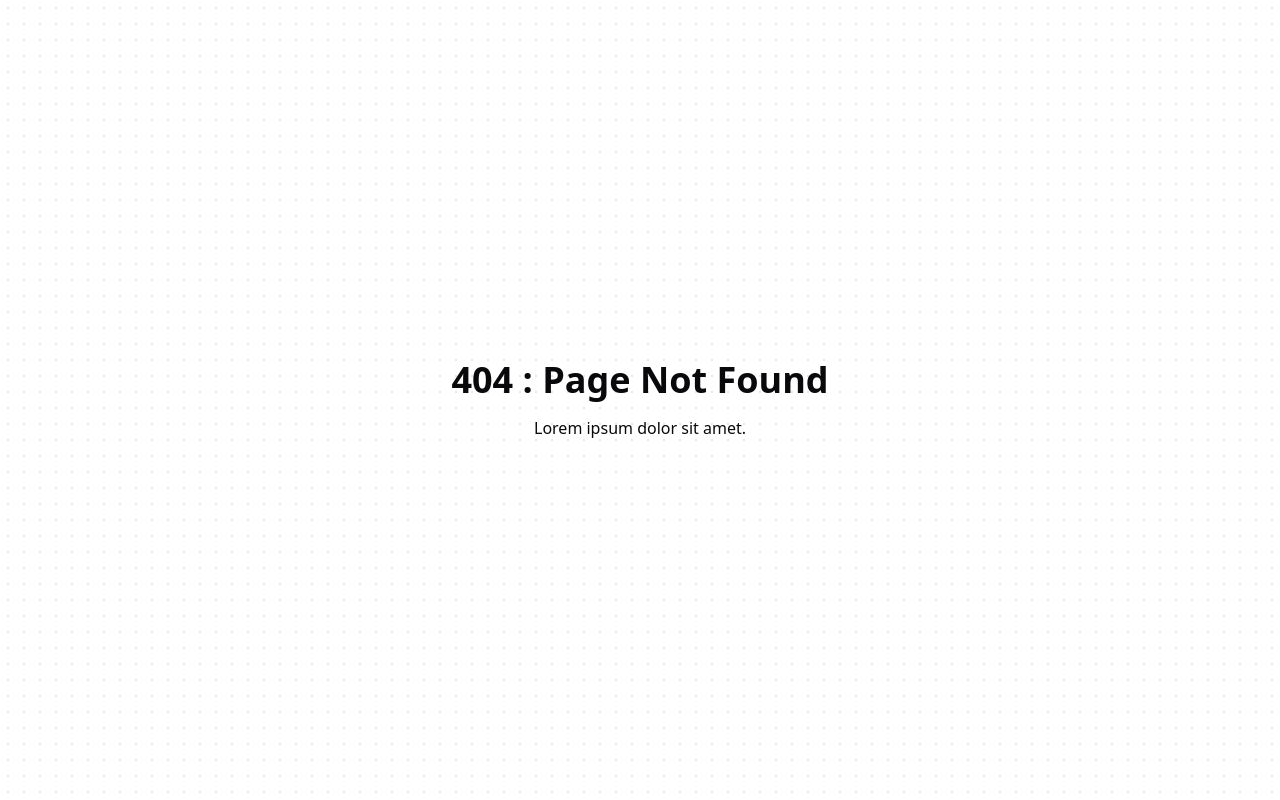
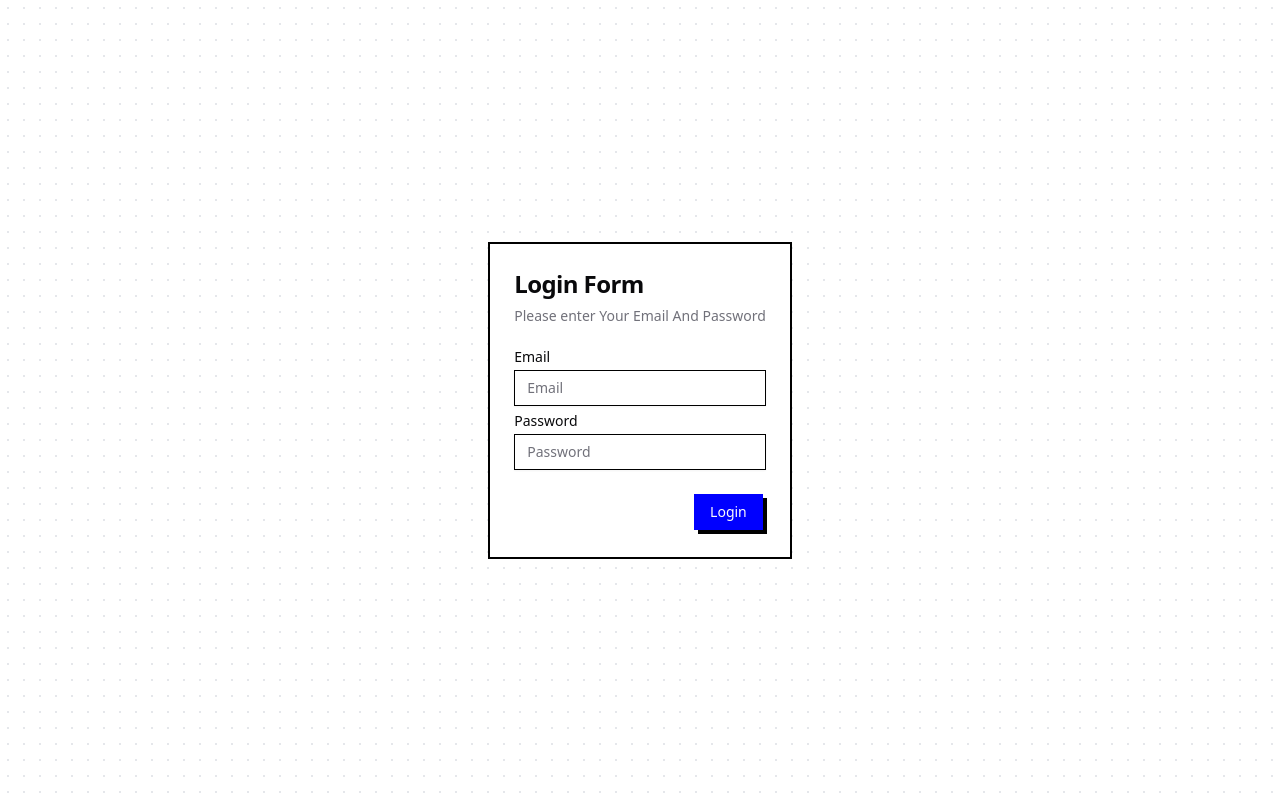
Before and after one commit to hakim-firman/react-boilerplate, a React (Vite) app: page /login in a window 1280 px wide. Before the commit this address had no page. Built offline with nearby package versions, Linux system fonts and the light colour scheme.

Commit message:
feature ✨ implement styled login form with email and password inputs

```diff
--- a/package.json
+++ b/package.json
@@ -10,16 +10,20 @@
     "preview": "vite preview"
   },
   "dependencies": {
+    "@hookform/resolvers": "^3.9.1",
+    "@radix-ui/react-label": "^2.1.1",
     "@radix-ui/react-slot": "^1.1.1",
     "class-variance-authority": "^0.7.1",
     "clsx": "^2.1.1",
     "lucide-react": "^0.468.0",
     "react": "^18.3.1",
     "react-dom": "^18.3.1",
+    "react-hook-form": "^7.54.1",
     "react-hot-toast": "^2.4.1",
     "react-router": "^7.0.2",
     "tailwind-merge": "^2.5.5",
-    "tailwindcss-animate": "^1.0.7"
+    "tailwindcss-animate": "^1.0.7",
+    "zod": "^3.24.1"
   },
   "devDependencies": {
     "@eslint/js": "^9.15.0",
--- a/src/App.jsx
+++ b/src/App.jsx
@@ -3,6 +3,7 @@ import toast, { Toaster } from 'react-hot-toast';
 import { Home } from './pages/Home';
 import { BrowserRouter, Routes, Route } from "react-router";
 import NotFound from './pages/NotFound';
+import { Login } from './pages/Auth/Login';
 function App() {
   const notify = () => toast('Here is your toast.');
   return (
@@ -30,6 +31,13 @@ function App() {
             }
           />
           <Route
+            path="/login"
+            element={
+              <Login/>
+            }
+          />
+
+          <Route
             path='*'
             element={
               <NotFound/>
--- a/src/components/ui/button.jsx
+++ b/src/components/ui/button.jsx
@@ -5,7 +5,7 @@ import { cva } from "class-variance-authority";
 import { cn } from "@/lib/utils"
 
 const buttonVariants = cva(
-  "inline-flex items-center justify-center gap-2 whitespace-nowrap  text-sm font-medium transition-colors focus-visible:outline-none focus-visible:ring-1 focus-visible:ring-ring disabled:pointer-events-none disabled:opacity-50 [&_svg]:pointer-events-none [&_svg]:size-4 [&_svg]:shrink-0",
+  "inline-flex items-center justify-center gap-2 whitespace-nowrap rounded-none text-sm font-medium transition-colors focus-visible:outline-none focus-visible:ring-1 focus-visible:ring-ring disabled:pointer-events-none disabled:opacity-50 [&_svg]:pointer-events-none [&_svg]:size-4 [&_svg]:shrink-0",
   {
     variants: {
       variant: {
--- /dev/null
+++ b/src/components/ui/card.jsx
@@ -0,0 +1,50 @@
+import * as React from "react"
+
+import { cn } from "@/lib/utils"
+
+const Card = React.forwardRef(({ className, ...props }, ref) => (
+  <div
+    ref={ref}
+    className={cn("rounded-none border-2 border-black bg-card text-card-foreground ", className)}
+    {...props} />
+))
+Card.displayName = "Card"
+
+const CardHeader = React.forwardRef(({ className, ...props }, ref) => (
+  <div
+    ref={ref}
+    className={cn("flex flex-col space-y-1.5 p-6", className)}
+    {...props} />
+))
+CardHeader.displayName = "CardHeader"
+
+const CardTitle = React.forwardRef(({ className, ...props }, ref) => (
+  <div
+    ref={ref}
+    className={cn("font-semibold leading-none tracking-tight", className)}
+    {...props} />
+))
+CardTitle.displayName = "CardTitle"
+
+const CardDescription = React.forwardRef(({ className, ...props }, ref) => (
+  <div
+    ref={ref}
+    className={cn("text-sm text-muted-foreground", className)}
+    {...props} />
+))
+CardDescription.displayName = "CardDescription"
+
+const CardContent = React.forwardRef(({ className, ...props }, ref) => (
+  <div ref={ref} className={cn("p-6 pt-0", className)} {...props} />
+))
+CardContent.displayName = "CardContent"
+
+const CardFooter = React.forwardRef(({ className, ...props }, ref) => (
+  <div
+    ref={ref}
+    className={cn("flex items-center p-6 pt-0", className)}
+    {...props} />
+))
+CardFooter.displayName = "CardFooter"
+
+export { Card, CardHeader, CardFooter, CardTitle, CardDescription, CardContent }
--- /dev/null
+++ b/src/components/ui/form.jsx
@@ -0,0 +1,133 @@
+import * as React from "react"
+import { Slot } from "@radix-ui/react-slot"
+import { Controller, FormProvider, useFormContext } from "react-hook-form";
+
+import { cn } from "@/lib/utils"
+import { Label } from "@/components/ui/label"
+
+const Form = FormProvider
+
+const FormFieldContext = React.createContext({})
+
+const FormField = (
+  {
+    ...props
+  }
+) => {
+  return (
+    (<FormFieldContext.Provider value={{ name: props.name }}>
+      <Controller {...props} />
+    </FormFieldContext.Provider>)
+  );
+}
+
+const useFormField = () => {
+  const fieldContext = React.useContext(FormFieldContext)
+  const itemContext = React.useContext(FormItemContext)
+  const { getFieldState, formState } = useFormContext()
+
+  const fieldState = getFieldState(fieldContext.name, formState)
+
+  if (!fieldContext) {
+    throw new Error("useFormField should be used within <FormField>")
+  }
+
+  const { id } = itemContext
+
+  return {
+    id,
+    name: fieldContext.name,
+    formItemId: `${id}-form-item`,
+    formDescriptionId: `${id}-form-item-description`,
+    formMessageId: `${id}-form-item-message`,
+    ...fieldState,
+  }
+}
+
+const FormItemContext = React.createContext({})
+
+const FormItem = React.forwardRef(({ className, ...props }, ref) => {
+  const id = React.useId()
+
+  return (
+    (<FormItemContext.Provider value={{ id }}>
+      <div ref={ref} className={cn("space-y-2", className)} {...props} />
+    </FormItemContext.Provider>)
+  );
+})
+FormItem.displayName = "FormItem"
+
+const FormLabel = React.forwardRef(({ className, ...props }, ref) => {
+  const { error, formItemId } = useFormField()
+
+  return (
+    (<Label
+      ref={ref}
+      className={cn(error && "text-destructive", className)}
+      htmlFor={formItemId}
+      {...props} />)
+  );
+})
+FormLabel.displayName = "FormLabel"
+
+const FormControl = React.forwardRef(({ ...props }, ref) => {
+  const { error, formItemId, formDescriptionId, formMessageId } = useFormField()
+
+  return (
+    (<Slot
+      ref={ref}
+      id={formItemId}
+      aria-describedby={
+        !error
+          ? `${formDescriptionId}`
+          : `${formDescriptionId} ${formMessageId}`
+      }
+      aria-invalid={!!error}
+      {...props} />)
+  );
+})
+FormControl.displayName = "FormControl"
+
+const FormDescription = React.forwardRef(({ className, ...props }, ref) => {
+  const { formDescriptionId } = useFormField()
+
+  return (
+    (<p
+      ref={ref}
+      id={formDescriptionId}
+      className={cn("text-[0.8rem] text-muted-foreground", className)}
+      {...props} />)
+  );
+})
+FormDescription.displayName = "FormDescription"
+
+const FormMessage = React.forwardRef(({ className, children, ...props }, ref) => {
+  const { error, formMessageId } = useFormField()
+  const body = error ? String(error?.message) : children
+
+  if (!body) {
+    return null
+  }
+
+  return (
+    (<p
+      ref={ref}
+      id={formMessageId}
+      className={cn("text-[0.8rem] font-medium text-destructive", className)}
+      {...props}>
+      {body}
+    </p>)
+  );
+})
+FormMessage.displayName = "FormMessage"
+
+export {
+  useFormField,
+  Form,
+  FormItem,
+  FormLabel,
+  FormControl,
+  FormDescription,
+  FormMessage,
+  FormField,
+}
--- /dev/null
+++ b/src/components/ui/input.jsx
@@ -0,0 +1,19 @@
+import * as React from "react"
+
+import { cn } from "@/lib/utils"
+
+const Input = React.forwardRef(({ className, type, ...props }, ref) => {
+  return (
+    (<input
+      type={type}
+      className={cn(
+        "flex h-9 w-full border border-black bg-transparent px-3  py-1 text-base shadow-sm transition-colors file:border-0 file:bg-transparent focus-visible:border-2 file:text-sm file:font-medium file:text-foreground placeholder:text-muted-foreground focus-visible:outline-none  disabled:cursor-not-allowed disabled:opacity-50 md:text-sm",
+        className
+      )}
+      ref={ref}
+      {...props} />)
+  );
+})
+Input.displayName = "Input"
+
+export { Input }
--- /dev/null
+++ b/src/components/ui/label.jsx
@@ -0,0 +1,16 @@
+import * as React from "react"
+import * as LabelPrimitive from "@radix-ui/react-label"
+import { cva } from "class-variance-authority";
+
+import { cn } from "@/lib/utils"
+
+const labelVariants = cva(
+  "text-sm font-medium leading-none peer-disabled:cursor-not-allowed peer-disabled:opacity-70"
+)
+
+const Label = React.forwardRef(({ className, ...props }, ref) => (
+  <LabelPrimitive.Root ref={ref} className={cn(labelVariants(), className)} {...props} />
+))
+Label.displayName = LabelPrimitive.Root.displayName
+
+export { Label }
--- a/src/pages/Auth/Login.jsx
+++ b/src/pages/Auth/Login.jsx
@@ -1,7 +1,43 @@
 import React from 'react'
+import {
+  Card,
+  CardContent,
+  CardDescription,
+  CardFooter,
+  CardHeader,
+  CardTitle,
+} from "@/components/ui/card"
+import { Label } from "@/components/ui/label"
+import { Input } from "@/components/ui/input"
+import { Button } from '@/components/ui/button'
+
 
 export const Login = () => {
   return (
-    <div>Login</div>
+    <div className="flex flex-col gap-4 items-center justify-center w-full h-full">
+      <Card>
+        <CardHeader>
+          <CardTitle className="text-2xl">Login Form</CardTitle>
+          <CardDescription>Please enter Your Email And Password</CardDescription>
+        </CardHeader>
+        <CardContent>
+          <div className="flex flex-col gap-2">
+            <div className="grid w-full max-w-sm items-center gap-1.5">
+              <Label htmlFor="email">Email</Label>
+              <Input type="email" id="email" placeholder="Email" />
+            </div>
+            <div className="grid w-full max-w-sm items-center gap-1.5">
+              <Label htmlFor="password">Password</Label>
+              <Input type="password" id="password" placeholder="Password" />
+            </div>
+
+          </div>
+        </CardContent>
+        <CardFooter className="justify-end">
+          <Button className="brutalism brutalism-active">Login</Button>
+        </CardFooter>
+      </Card>
+
+    </div>
   )
 }
```
Also changed, not shown: 1 other file (tests, documents, lock files or other folders).
